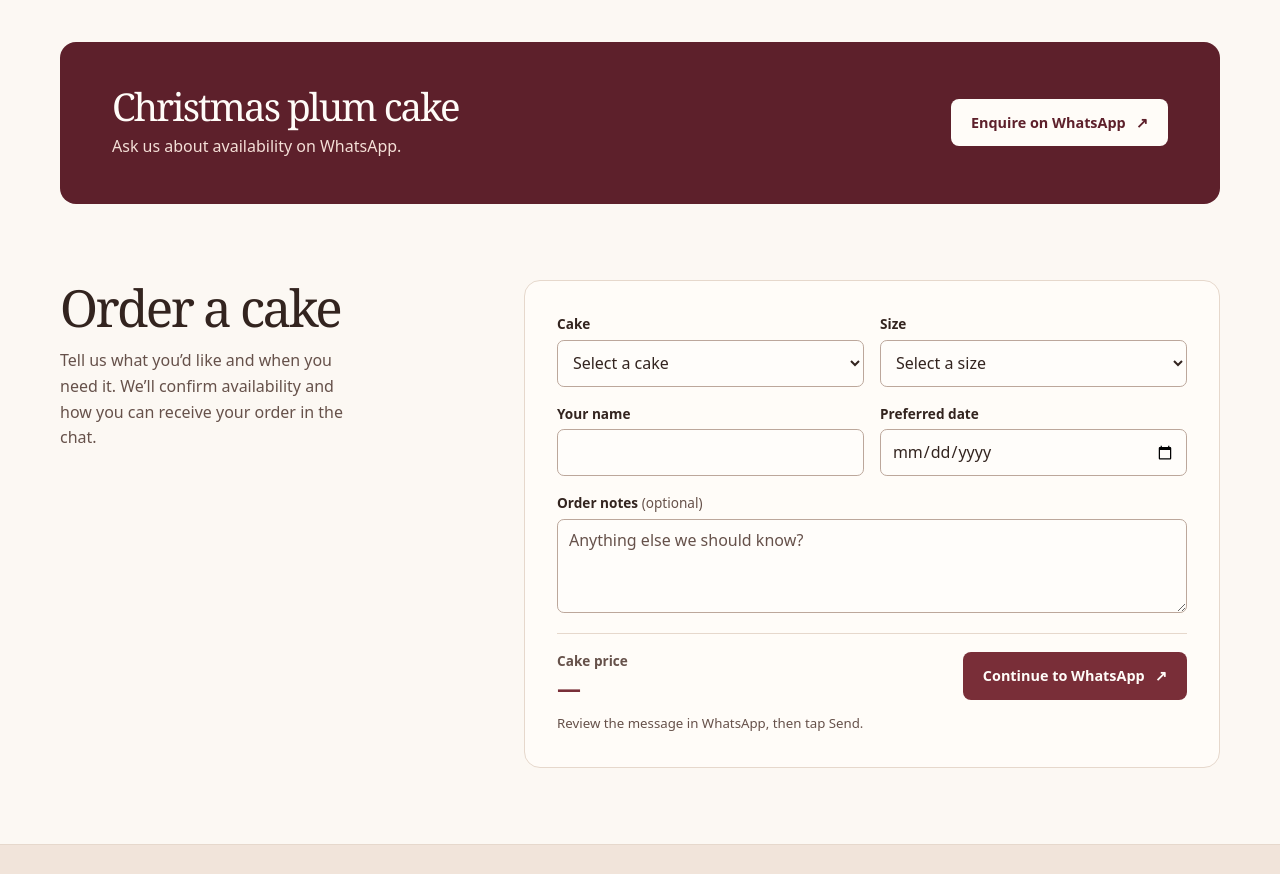
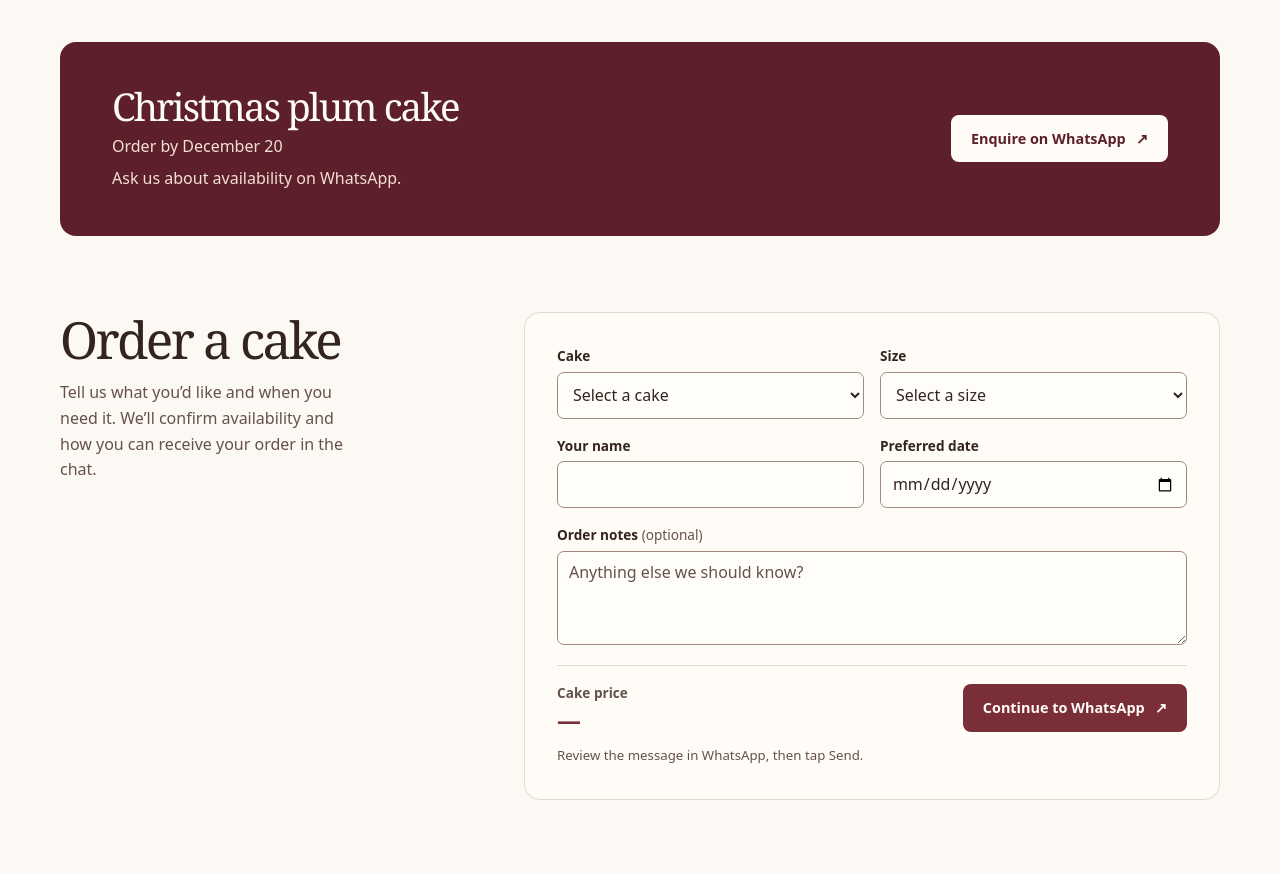
Before and after one commit to amithbaijuedakkalathur-cyber/nila-home-bakery, a plain HTML site: page public/index.html in a window 1280 px wide. Shown: the part 1180-2054 px from the top of the page. Drawn offline with Linux system fonts and the light colour scheme.

Commit message:
Clarify plum cake deadline and improve form contrast

```diff
--- a/public/index.html
+++ b/public/index.html
@@ -97,6 +97,7 @@
       <section class="seasonal" aria-labelledby="plum-heading">
         <div>
           <h2 id="plum-heading">Christmas plum cake</h2>
+          <p>Order by December 20</p>
           <p>Ask us about availability on WhatsApp.</p>
         </div>
         <a class="button button-light" id="plum-enquiry" href="#contact">Enquire on WhatsApp <span aria-hidden="true">↗</span></a>
--- a/public/styles.css
+++ b/public/styles.css
@@ -275,7 +275,7 @@ h2 { font-size: clamp(2.15rem, 4vw, 3.4rem); line-height: 1.08; letter-spacing:
   width: 100%;
   min-height: 2.9rem;
   padding: 0.5rem 0.68rem;
-  border: 1px solid #bca79b;
+  border: 1px solid #a18a7d;
   border-radius: 0.43rem;
   background: #fffdfa;
   color: var(--ink);
```
